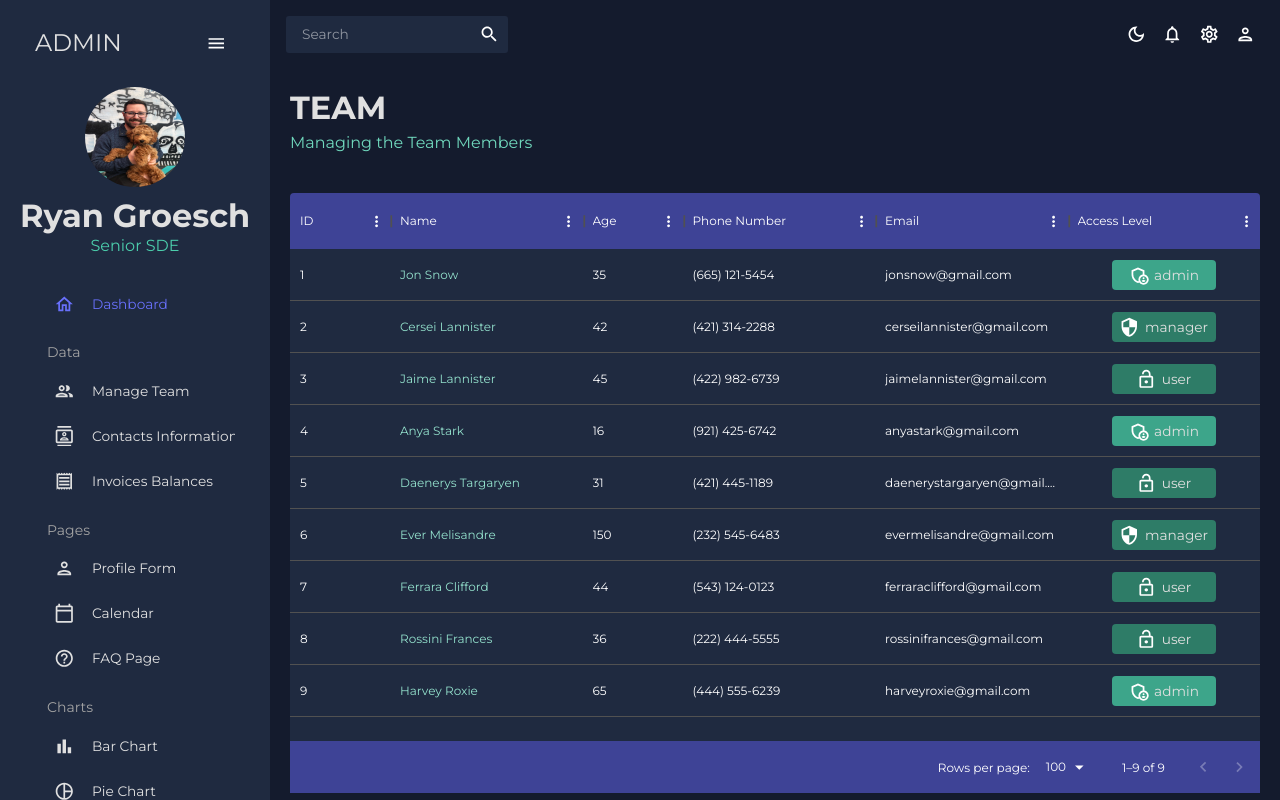
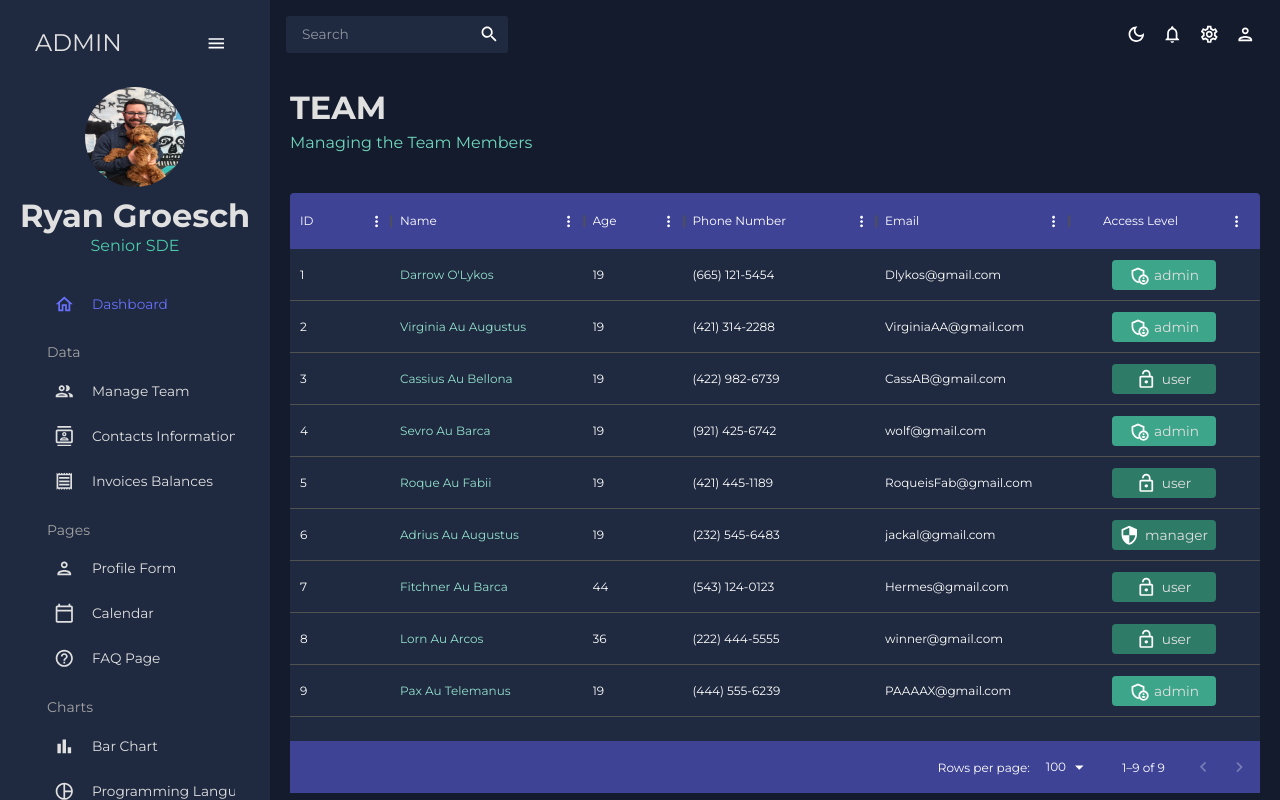
Before and after one commit to ryan-g13/admin-portal, a React (Create React App) app in the folder admin-portal/: page /team in a window 1280 px wide. Built offline with nearby package versions, Linux system fonts and the light colour scheme.

Commit message:
First polish pass. Dashboard component completed. Updated some of the demo data. Updated Pie component to be languages used.

```diff
--- a/admin-portal/src/App.js
+++ b/admin-portal/src/App.js
@@ -1,19 +1,19 @@
 import { ColorModeContext, useMode } from "./theme";
 import { CssBaseline, ThemeProvider } from "@mui/material";
 import { Routes, Route } from "react-router-dom";
-import Header from './scenes/global/Header';
-import Sidebar from './scenes/global/Sidebar';
-import Dashboard from './scenes/dashboard';
-import Team from './scenes/Team';
-import Invoices from './scenes/Invoices';
+import Bar from './scenes/Bar';
 import Calendar from './scenes/Calendar';
 import Contacts from './scenes/Contacts';
-import Bar from './scenes/Bar';
+import Dashboard from './scenes/dashboard';
 import FAQ from './scenes/FAQ';
 import Form from './scenes/Form';
 import Geography from './scenes/Geography';
+import Header from './scenes/global/Header';
+import Invoices from './scenes/Invoices';
 import Line from './scenes/Line';
 import Pie from './scenes/Pie';
+import Sidebar from './scenes/global/Sidebar';
+import Team from './scenes/Team';
 
 function App() {
   const [theme, colorMode] = useMode();
@@ -31,10 +31,10 @@ function App() {
               <Route path='/bar' element={<Bar/>} />
               <Route path='/calendar' element={<Calendar/>} />
               <Route path='/contacts' element={<Contacts/>} />
-              <Route path='/invoices' element={<Invoices/>} />
               <Route path='/faq' element={<FAQ/>} />
               <Route path='/form' element={<Form/>} />
               <Route path='/geography' element={<Geography/>} />
+              <Route path='/invoices' element={<Invoices/>} />
               <Route path='/line' element={<Line/>} />
               <Route path='/pie' element={<Pie/>} />
               <Route path='/team' element={<Team/>} />
--- a/admin-portal/src/components/ProgressCircle.jsx
+++ b/admin-portal/src/components/ProgressCircle.jsx
@@ -8,14 +8,16 @@ const ProgressCircle = ({ progress = "0.75", size = "40" }) => {
   const angle = progress * 360;
 
   return(
-    <Box sx={{
-      background: `radial-gradient(${colors.primary[400]} 55%, transparent56%),
-      conic-gradient(transparent 0deg ${angle}deg, ${colors.blueAccent[500]} ${angle}deg 360deg),
-      ${colors.greenAccent[500]}`,
-      borderRadius: '50%',
-      width: `${size}px`,
-      height: `${size}px`,
-    }}/>
+    <Box
+      sx={{
+        background: `radial-gradient(${colors.primary[400]} 55%, transparent 56%),
+        conic-gradient(transparent 0deg ${angle}deg, ${colors.blueAccent[500]} ${angle}deg 360deg),
+        ${colors.greenAccent[500]}`,
+        borderRadius: '50%',
+        width: `${size}px`,
+        height: `${size}px`,
+      }}
+    />
   )
 }
 
--- a/admin-portal/src/components/Statbox.jsx
+++ b/admin-portal/src/components/Statbox.jsx
@@ -7,8 +7,7 @@ const StatBox = ({ title, subtitle, icon, progress, increase }) => {
   const colors = tokens(theme.palette.mode);
 
   return(
-  <Box
-    width='100%' m='0 30px'>
+  <Box width='100%' m='0 30px'>
     <Box display='flex' justifyContent='space-between'>
       <Box>
         {icon}
@@ -19,13 +18,14 @@ const StatBox = ({ title, subtitle, icon, progress, increase }) => {
       <Box>
         <ProgressCircle progress={progress} />
       </Box>
-        <Box display='flex' justifyContent='space-between'>
-          <Typography variant='h5' sx={{ color: colors.greenAccent[500] }}>{subtitle}</Typography>
-
+    </Box>
+    <Box display='flex' justifyContent='space-between' mt='2px'>
+      <Typography variant='h5' sx={{ color: colors.greenAccent[500] }}>
+        {subtitle}
+      </Typography>
       <Typography variant='h5' fontStyle='italic' sx={{ color: colors.greenAccent[600] }}>
         {increase}
       </Typography>
-        </Box>
     </Box>
   </Box>
   )
--- a/admin-portal/src/data/mockData.js
+++ b/admin-portal/src/data/mockData.js
@@ -3,73 +3,73 @@ import { tokens } from "../theme";
 export const mockDataTeam = [
   {
     id: 1,
-    name: "Jon Snow",
-    email: "jonsnow@gmail.com",
-    age: 35,
+    name: "Darrow O'Lykos",
+    email: "Dlykos@gmail.com",
+    age: 19,
     phone: "(665) 121-5454",
     access: "admin",
   },
   {
     id: 2,
-    name: "Cersei Lannister",
-    email: "cerseilannister@gmail.com",
-    age: 42,
+    name: "Virginia Au Augustus",
+    email: "VirginiaAA@gmail.com",
+    age: 19,
     phone: "(421) 314-2288",
-    access: "manager",
+    access: "admin",
   },
   {
     id: 3,
-    name: "Jaime Lannister",
-    email: "jaimelannister@gmail.com",
-    age: 45,
+    name: "Cassius Au Bellona",
+    email: "CassAB@gmail.com",
+    age: 19,
     phone: "(422) 982-6739",
     access: "user",
   },
   {
     id: 4,
-    name: "Anya Stark",
-    email: "anyastark@gmail.com",
-    age: 16,
+    name: "Sevro Au Barca",
+    email: "wolf@gmail.com",
+    age: 19,
     phone: "(921) 425-6742",
     access: "admin",
   },
   {
     id: 5,
-    name: "Daenerys Targaryen",
-    email: "daenerystargaryen@gmail.com",
-    age: 31,
+    name: "Roque Au Fabii",
+    email: "RoqueisFab@gmail.com",
+    age: 19,
     phone: "(421) 445-1189",
     access: "user",
   },
   {
     id: 6,
-    name: "Ever Melisandre",
-    email: "evermelisandre@gmail.com",
-    age: 150,
+    name: "Adrius Au Augustus",
+    email: "jackal@gmail.com",
+    age: 19,
     phone: "(232) 545-6483",
     access: "manager",
   },
   {
     id: 7,
-    name: "Ferrara Clifford",
-    email: "ferraraclifford@gmail.com",
+    name: "Fitchner Au Barca",
+    email: "Hermes@gmail.com",
     age: 44,
     phone: "(543) 124-0123",
     access: "user",
   },
   {
     id: 8,
-    name: "Rossini Frances",
-    email: "rossinifrances@gmail.com",
+    name: "Lorn Au Arcos",
+    email: "winner@gmail.com",
     age: 36,
     phone: "(222) 444-5555",
     access: "user",
   },
   {
     id: 9,
-    name: "Harvey Roxie",
-    email: "harveyroxie@gmail.com",
-    age: 65,
+    name: "Pax Au Telemanus",
+    email: "PAAAAX@gmail.com",
+    age: 19,
     phone: "(444) 555-6239",
     access: "admin",
   },
@@ -78,42 +78,42 @@ export const mockDataTeam = [
 export const mockDataContacts = [
   {
     id: 1,
-    name: "Jon Snow",
-    email: "jonsnow@gmail.com",
-    age: 35,
+    name: "Darrow O'Lykos",
+    email: "Dlykos@gmail.com",
+    age: 19,
     phone: "(665) 121-5454",
-    address: "0912 Won Street, Alabama, SY 10001",
-    city: "New York",
+    address: "0912 Won Street, Mars Mine 42",
+    city: "Mine 42",
     zipCode: "10001",
     registrarId: 123512,
   },
   {
     id: 2,
-    name: "Cersei Lannister",
-    email: "cerseilannister@gmail.com",
-    age: 42,
+    name: "Virginia Au Augustus",
+    email: "VirginiaAA@gmail.com",
+    age: 19,
     phone: "(421) 314-2288",
-    address: "1234 Main Street, New York, NY 10001",
-    city: "New York",
+    address: "1234 Main Street, New New York, NY 10001",
+    city: "New New York",
     zipCode: "13151",
     registrarId: 123512,
   },
   {
     id: 3,
-    name: "Jaime Lannister",
-    email: "jaimelannister@gmail.com",
-    age: 45,
+    name: "Cassius Au Bellona",
+    email: "CassAB@gmail.com",
+    age: 19,
     phone: "(422) 982-6739",
-    address: "3333 Want Blvd, Estanza, NAY 42125",
+    address: "3333 Want Blvd, Estanza, NY 42125",
     city: "New York",
     zipCode: "87281",
     registrarId: 4132513,
   },
   {
     id: 4,
-    name: "Anya Stark",
-    email: "anyastark@gmail.com",
-    age: 16,
+    name: "Sevro Au Barca",
+    email: "wolf@gmail.com",
+    age: 19,
     phone: "(921) 425-6742",
     address: "1514 Main Street, New York, NY 22298",
     city: "New York",
@@ -122,9 +122,9 @@ export const mockDataContacts = [
   },
   {
     id: 5,
-    name: "Daenerys Targaryen",
-    email: "daenerystargaryen@gmail.com",
-    age: 31,
+    name: "Roque Au Fabii",
+    email: "RoqueisFab@gmail.com",
+    age: 19,
     phone: "(421) 445-1189",
     address: "11122 Welping Ave, Tenting, CD 21321",
     city: "Tenting",
@@ -133,9 +133,9 @@ export const mockDataContacts = [
   },
   {
     id: 6,
-    name: "Ever Melisandre",
-    email: "evermelisandre@gmail.com",
-    age: 150,
+    name: "Adrius Au Augustus",
+    email: "jackal@gmail.com",
+    age: 19,
     phone: "(232) 545-6483",
     address: "1234 Canvile Street, Esvazark, NY 10001",
     city: "Esvazark",
@@ -144,8 +144,8 @@ export const mockDataContacts = [
   },
   {
     id: 7,
-    name: "Ferrara Clifford",
-    email: "ferraraclifford@gmail.com",
+    name: "Fitchner Au Barca",
+    email: "Hermes@gmail.com",
     age: 44,
     phone: "(543) 124-0123",
     address: "22215 Super Street, Everting, ZO 515234",
@@ -155,8 +155,8 @@ export const mockDataContacts = [
   },
   {
     id: 8,
-    name: "Rossini Frances",
-    email: "rossinifrances@gmail.com",
+    name: "Lorn Au Arcos",
+    email: "winner@gmail.com",
     age: 36,
     phone: "(222) 444-5555",
     address: "4123 Ever Blvd, Wentington, AD 142213",
@@ -166,9 +166,9 @@ export const mockDataContacts = [
   },
   {
     id: 9,
-    name: "Harvey Roxie",
-    email: "harveyroxie@gmail.com",
-    age: 65,
+    name: "Pax Au Telemanus",
+    email: "PAAAAX@gmail.com",
+    age: 19,
     phone: "(444) 555-6239",
     address: "51234 Avery Street, Cantory, ND 212412",
     city: "Colunza",
@@ -177,9 +177,9 @@ export const mockDataContacts = [
   },
   {
     id: 10,
-    name: "Enteri Redack",
-    email: "enteriredack@gmail.com",
-    age: 42,
+    name: "Tactus Au Valii-Rath",
+    email: "tactus@gmail.com",
+    age: 21,
     phone: "(222) 444-5555",
     address: "4123 Easer Blvd, Wentington, AD 142213",
     city: "Esteras",
@@ -188,9 +188,9 @@ export const mockDataContacts = [
   },
   {
     id: 11,
-    name: "Steve Goodman",
-    email: "stevegoodmane@gmail.com",
-    age: 11,
+    name: "Tiberius Au Bellona",
+    email: "Tiber@gmail.com",
+    age: 46,
     phone: "(444) 555-6239",
     address: "51234 Fiveton Street, CunFory, ND 212412",
     city: "Colunza",
@@ -202,64 +202,64 @@ export const mockDataContacts = [
 export const mockDataInvoices = [
   {
     id: 1,
-    name: "Jon Snow",
-    email: "jonsnow@gmail.com",
+    name: "Darrow O'Lykos",
+    email: "Dlykos@gmail.com",
     cost: "21.24",
     phone: "(665) 121-5454",
     date: "03/12/2022",
   },
   {
     id: 2,
-    name: "Cersei Lannister",
-    email: "cerseilannister@gmail.com",
+    name: "Virginia Au Augustus",
+    email: "VirginiaAA@gmail.com",
     cost: "1.24",
     phone: "(421) 314-2288",
     date: "06/15/2021",
   },
   {
     id: 3,
-    name: "Jaime Lannister",
-    email: "jaimelannister@gmail.com",
+    name: "Cassius Au Bellona",
+    email: "CassAB@gmail.com",
     cost: "11.24",
     phone: "(422) 982-6739",
     date: "05/02/2022",
   },
   {
     id: 4,
-    name: "Anya Stark",
-    email: "anyastark@gmail.com",
+    name: "Sevro Au Barca",
+    email: "wolf@gmail.com",
     cost: "80.55",
     phone: "(921) 425-6742",
     date: "03/21/2022",
   },
   {
     id: 5,
-    name: "Daenerys Targaryen",
-    email: "daenerystargaryen@gmail.com",
+    name: "Roque Au Fabii",
+    email: "RoqueisFab@gmail.com",
     cost: "1.24",
     phone: "(421) 445-1189",
     date: "01/12/2021",
   },
   {
     id: 6,
-    name: "Ever Melisandre",
-    email: "evermelisandre@gmail.com",
+    name: "Adrius Au Augustus",
+    email: "jackal@gmail.com",
     cost: "63.12",
     phone: "(232) 545-6483",
     date: "11/02/2022",
   },
   {
     id: 7,
-    name: "Ferrara Clifford",
-    email: "ferraraclifford@gmail.com",
+    name: "Fitchner Au Barca",
+    email: "Hermes@gmail.com",
     cost: "52.42",
     phone: "(543) 124-0123",
     date: "02/11/2022",
   },
   {
     id: 8,
-    name: "Rossini Frances",
-    email: "rossinifrances@gmail.com",
+    name: "Lorn Au Arcos",
+    email: "winner@gmail.com",
     cost: "21.24",
     phone: "(222) 444-5555",
     date: "05/02/2021",
@@ -427,33 +427,33 @@ export const mockBarData = [
 
 export const mockPieData = [
   {
-    id: "hack",
-    label: "hack",
-    value: 239,
+    id: "Javascript",
+    label: "Javascript",
+    value: 900,
     color: "hsl(104, 70%, 50%)",
   },
   {
-    id: "make",
-    label: "make",
-    value: 170,
+    id: "Python",
+    label: "Python",
+    value: 150,
     color: "hsl(162, 70%, 50%)",
   },
   {
-    id: "go",
-    label: "go",
-    value: 322,
+    id: "CSS",
+    label: "CSS",
+    value: 200,
     color: "hsl(291, 70%, 50%)",
   },
   {
-    id: "lisp",
-    label: "lisp",
-    value: 503,
+    id: "C#",
+    label: "C#",
+    value: 150,
     color: "hsl(229, 70%, 50%)",
   },
   {
-    id: "scala",
-    label: "scala",
-    value: 584,
+    id: "Typescript",
+    label: "Typescript",
+    value: 600,
     color: "hsl(344, 70%, 50%)",
   },
 ];
--- a/admin-portal/src/index.css
+++ b/admin-portal/src/index.css
@@ -13,6 +13,11 @@ body,
 .app {
   display: flex;
   position: relative;
+  overflow-y: hidden;
+}
+
+.content {
+  overflow-y: auto;
 }
 
 ::-webkit-scrollbar {
--- a/admin-portal/src/scenes/Pie/index.jsx
+++ b/admin-portal/src/scenes/Pie/index.jsx
@@ -5,7 +5,7 @@ import PieChart from "../../components/PieChart";
 const Pie = () => {
   return (
     <Box m="20px">
-      <SubHeader title="Pie Chart" subtitle="Simple Pie Chart" />
+      <SubHeader title="Programming Languages" subtitle="Top 5 languages" />
       <Box height="75vh">
         <PieChart />
       </Box>
--- a/admin-portal/src/scenes/Team/index.jsx
+++ b/admin-portal/src/scenes/Team/index.jsx
@@ -19,7 +19,7 @@ const Team = () => {
     {field: "age", headerName: 'Age', type: 'number', headerAlign: 'left', align: 'left'},
     {field: "phone", headerName: 'Phone Number', flex: 1},
     {field: "email", headerName: 'Email', flex: 1},
-    {field: "access", headerName: 'Access Level', align: 'center', flex: 1, renderCell: ({row: {access}}) => {
+    {field: "access", headerName: 'Access Level', headerAlign: 'center',  align: 'center', flex: 1, renderCell: ({row: {access}}) => {
       return (
       <Box
         width='60%'
--- a/admin-portal/src/scenes/dashboard/index.jsx
+++ b/admin-portal/src/scenes/dashboard/index.jsx
@@ -10,7 +10,7 @@ import SubHeader from "../../components/SubHeader";
 import LineChart from '../../components/LineChart';
 import BarChart from '../../components/BarChart';
 import GeographyChart from '../../components/GeographyChart';
-import StatBox from '../../components/Statbox';
+import StatBox from '../../components/StatBox';
 import ProgressCircle from '../../components/ProgressCircle';
 
 const Dashboard = () => {
@@ -21,27 +21,27 @@ const Dashboard = () => {
     <Box m='20px'>
         <Box display='flex' justifyContent="space-between" alignItems='center'>
             <SubHeader title='Dashboard' subtitle='Welcome to your dashboard' />
-        </Box>
-
             <Box>
                 <Button sx={{ backgroundColor: colors.blueAccent[700], color: colors.gray[100], fontSize: '14px', fontWeight: 'bold', padding: '10px 20px' }}>
-                <DownloadOutlinedIcon sx={{ marginRight: '10px'}} />
+                    <DownloadOutlinedIcon sx={{ mr: '10px'}} />
                     Download Reports
                 </Button>
+            </Box>
         </Box>
         {/* Grid and Charts */}
         <Box
             display='grid'
-            gridTemplateColumns='repeat(12 1fr)'
+            gridTemplateColumns='repeat(12, 1fr)'
             gridAutoRows='140px'
             gap='20px'
         >
+            {/* ROW 1 */}
             <Box gridColumn='span 3' backgroundColor={colors.primary[400]} display='flex' alignItems='center' justifyContent='center' >
                 <StatBox
                     title='10952'
                     subtitle='Emails Sent'
                     increase='+10%'
-                progress='0.84'
+                    progress='0.16'
                     icon={<EmailIcon sx={{ color: colors.greenAccent[600], fontSize: '26px'}}/>}
                 />
             </Box>
@@ -50,7 +50,7 @@ const Dashboard = () => {
                     title='500,258'
                     subtitle='Sales Obtained'
                     increase='+32%'
-                progress='0.90'
+                    progress='0.10'
                     icon={<PointOfSaleIcon sx={{ color: colors.greenAccent[600], fontSize: '26px'}}/>}
                 />
             </Box>
@@ -59,7 +59,7 @@ const Dashboard = () => {
                     title='57,265'
                     subtitle='New Clients'
                     increase='+5%'
-                progress='0.53'
+                    progress='0.47'
                     icon={<PersonAddIcon sx={{ color: colors.greenAccent[600], fontSize: '26px'}}/>}
                 />
             </Box>
@@ -68,9 +68,108 @@ const Dashboard = () => {
                     title='1,322,487'
                     subtitle='Traffic Inbound'
                     increase='+11%'
-                progress='0.66'
+                    progress='0.33'
                     icon={<TrafficIcon sx={{ color: colors.greenAccent[600], fontSize: '26px'}}/>}
                 />
+            </Box>
+            {/* ROW 2 */}
+            <Box gridColumn='span 8' gridRow='span 2' backgroundColor={colors.primary[400]}>
+                <Box
+                    mt='25px'
+                    p='0 30px'
+                    display='flex'
+                    justifyContent='space-between'
+                    alignItems='center'
+                >
+                    <Box>
+                        <Typography variant='h5' fontWeight='600' color={colors.gray[100]}>Revenue Generated</Typography>
+                        <Typography variant='h3' fontWeight='bold' color={colors.greenAccent[500]}>$63,455.00</Typography>
+                    </Box>
+                    <Box>
+                        <IconButton>
+                            <DownloadOutlinedIcon sx={{ fontSize: '26px', color: colors.greenAccent[500]}}/>
+                        </IconButton>
+                    </Box>
+                </Box>
+                <Box height='250px' mt='-20px'>
+                    <LineChart isDashboard={true} />
+                </Box>
+            </Box>
+            <Box gridColumn='span 4' gridRow='span 2' color={colors.primary[400]} overflow='auto'>
+                <Box
+                    dipslay='flex'
+                    justifyContent='space-between'
+                    alignItems='center'
+                    borderBottom={`4px solid ${colors.primary[500]}`}
+                    color={colors.gray[100]}
+                    p='15px'>
+                        <Typography color={colors.gray[100]} variant='h5' fontWeight='600'>
+                            Recent Transactions
+                        </Typography>
+                    </Box>
+                    {mockTransactions.map((transaction, index) => (
+                        <Box
+                            key={`${transaction.txId}-${index}`}
+                            display='flex'
+                            justifyContent='space-between'
+                            alignItems='center'
+                            borderBottom={`4px solid ${colors.primary[500]}`}
+                            p='15px'
+                        >
+                            <Box>
+                                <Typography color={colors.greenAccent[500]} variant='h5' fontWeight='600'>
+                                    {transaction.txId}
+                                </Typography>
+                                <Typography color={colors.gray[100]}>
+                                    {transaction.user}
+                                </Typography>
+                            </Box>
+                            <Box color={colors.gray[100]}>
+                               {transaction.date}
+                            </Box>
+                            <Box backgroundColor={colors.greenAccent[500]} p='5px 10px' borderRadius='4px'>
+                                {transaction.cost}
+                            </Box>
+                        </Box>
+                    ))}
+
+
+            </Box>
+            <Box gridColumn='span 4' gridRow='span 2' backgroundColor={colors.primary[400]} p='30px'>
+               <Typography variant='h5' fontWeight='600'>
+                    Campaign
+                </Typography>
+                <Box
+                    display='flex' flexDirection='column' alignItems='center' mt='25px'
+                >
+                    <ProgressCircle size='125' />
+                    <Typography variant='h5' color={colors.greenAccent[500]} sx={{ mt: '15px'}}>
+                        $42,388.59 revenue generated
+                    </Typography>
+                    <Typography>
+                    Includes extra misc expenditures and costs
+                    </Typography>
+                </Box>
+            </Box>
+            <Box gridColumn='span 4' gridRow='span 2' backgroundColor={colors.primary[400]}>
+               <Typography variant='h5' fontWeight='600' sx={{ p: '30px 30px 0 30px'}}>
+                    Sales Quantity
+                </Typography>
+                <Box
+                    height='250px' mt='-20px'
+                >
+                    <BarChart isDashboard={true} />
+                </Box>
+            </Box>
+            <Box gridColumn='span 4' gridRow='span 2' backgroundColor={colors.primary[400]} p='30px'>
+               <Typography variant='h5' fontWeight='600' sx={{ mb: '15px' }}>
+                    Geography Based Traffic
+                </Typography>
+                <Box
+                    height='200px'
+                >
+                    <GeographyChart isDashboard={true} />
+                </Box>
             </Box>
         </Box>
     </Box>
--- a/admin-portal/src/scenes/global/Sidebar.jsx
+++ b/admin-portal/src/scenes/global/Sidebar.jsx
@@ -197,7 +197,7 @@ const Sidebar = () => {
               setSelected={setSelected}
             />
             <Item
-              title="Pie Chart"
+              title="Programming Languages"
               to="/pie"
               icon={<PieChartOutlineOutlinedIcon />}
               selected={selected}
```
Lines whose indentation alone changed are shown as unchanged.
